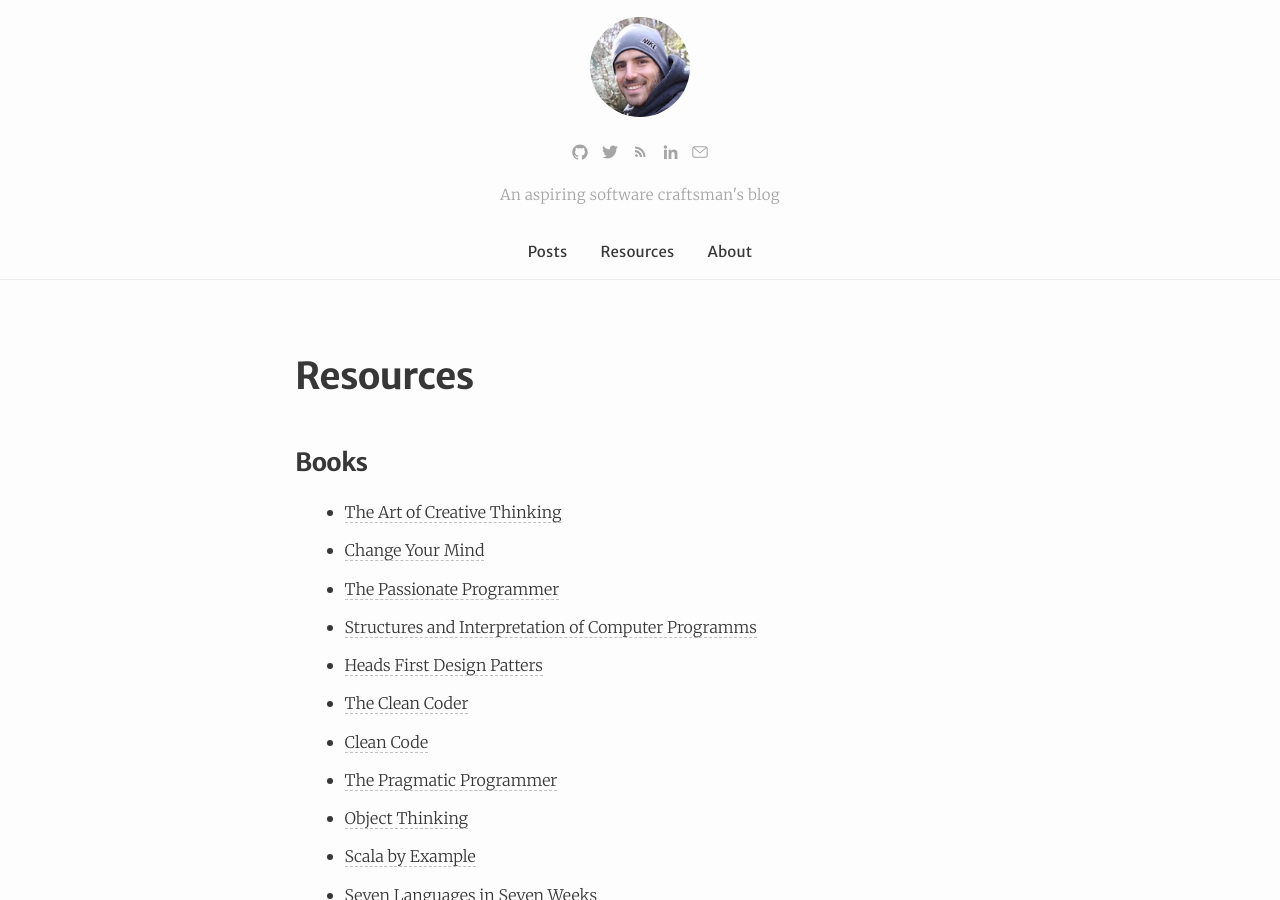
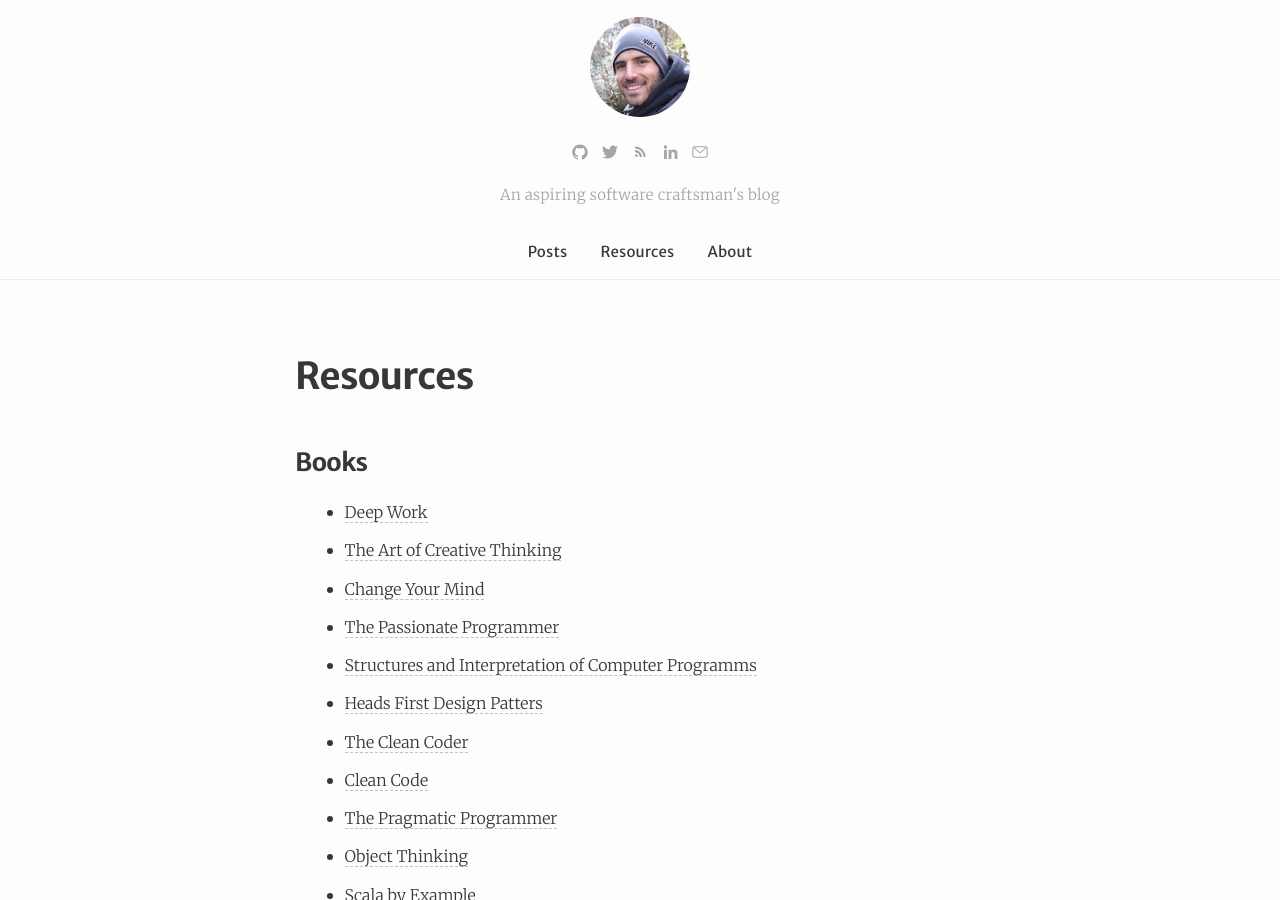
Before and after one commit to NunoAlexandre/nunoalexandre.github.io, a Jekyll site: the page built from resources.md, in a window 1280 px wide and 900 px high. Built offline with Jekyll 4.4.1, drawn with Linux system fonts in a browser that asks for light colours; comment, search, counter and statistics services are not loaded.

Commit message:
Adding the "Deep Work" book to the resources

```diff
--- a/resources.md
+++ b/resources.md
@@ -7,6 +7,7 @@ permalink: /resources/
 
 ### Books
 
+* [Deep Work](https://www.amazon.com/Deep-Work-Focused-Success-Distracted/dp/1455586692)
 * [The Art of Creative Thinking](https://www.amazon.co.uk/Art-Creative-Thinking-Rod-Judkins/dp/1444794485)
 * [Change Your Mind](https://www.amazon.com/Change-Your-Mind-Unlock-Creative/dp/174270557X)
 * [The Passionate Programmer](https://www.amazon.com/Passionate-Programmer-Remarkable-Development-Pragmatic/dp/1934356344)
```
